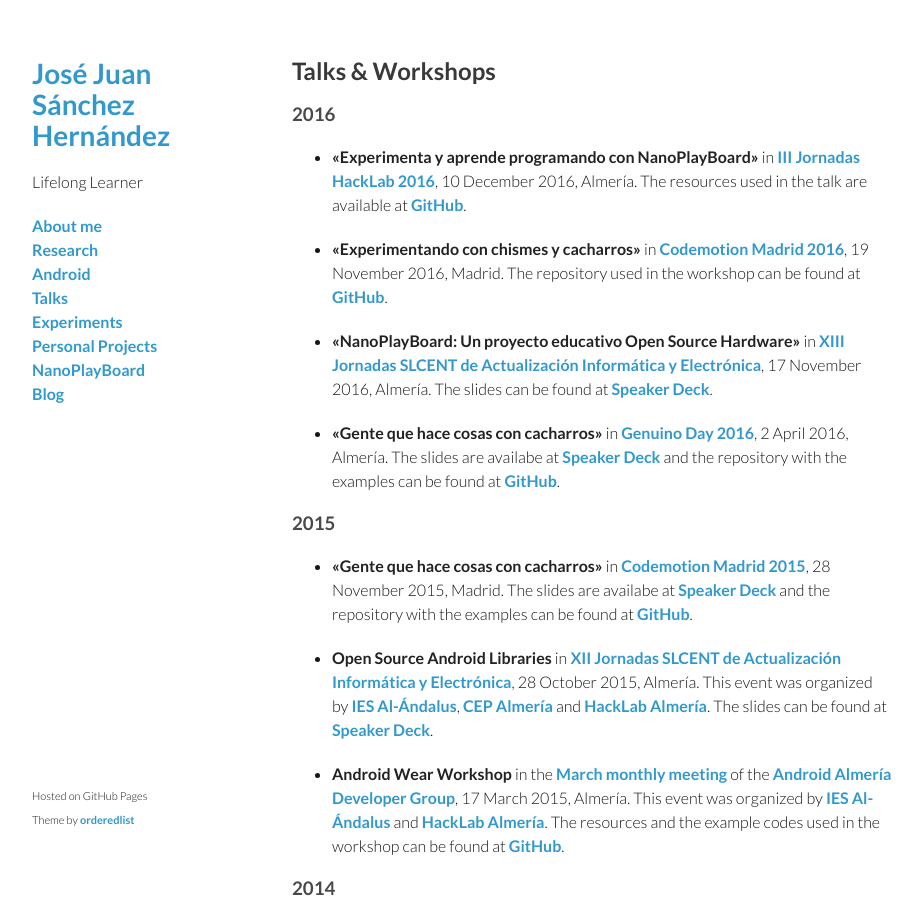
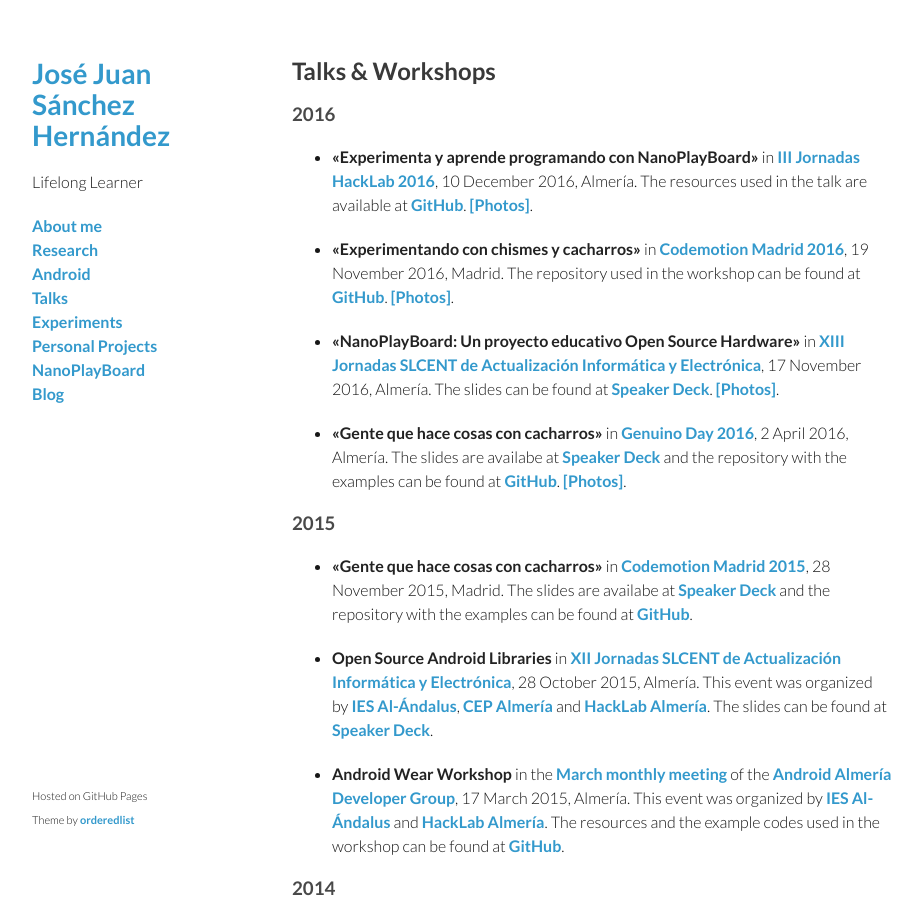
Before and after one commit to josejuansanchez/josejuansanchez.github.io, a Jekyll site: the page built from talks/index.md, in a window 1280 px wide and 900 px high. Shown: the whole window, without its empty margins (178-1100 px from the left). Built offline with Jekyll 4.4.1, drawn with Linux system fonts in a browser that asks for light colours.

Commit message:
Added links to gallery photos

```diff
--- a/talks/index.md
+++ b/talks/index.md
@@ -7,13 +7,13 @@
 
 ### 2016
 
-  * **«Experimenta y aprende programando con NanoPlayBoard»** in [III Jornadas HackLab 2016](http://hacklabalmeria.net/2016/12/10/iii-jornadas-hacklab.html), 10 December 2016, Almería. The resources used in the talk are available at [GitHub](https://github.com/josejuansanchez/jornadas-hacklab-2016).
+  * **«Experimenta y aprende programando con NanoPlayBoard»** in [III Jornadas HackLab 2016](http://hacklabalmeria.net/2016/12/10/iii-jornadas-hacklab.html), 10 December 2016, Almería. The resources used in the talk are available at [GitHub](https://github.com/josejuansanchez/jornadas-hacklab-2016). [[Photos]](https://goo.gl/photos/Ut4zxLuLw9DxbRCY6).
 
-  * **«Experimentando con chismes y cacharros»** in [Codemotion Madrid 2016](https://2016.codemotion.es/agenda.html#5716304078045184/84674010), 19 November 2016, Madrid. The repository used in the workshop can be found at [GitHub](https://github.com/MiguelAngelLV/codemotion2016).
+  * **«Experimentando con chismes y cacharros»** in [Codemotion Madrid 2016](https://2016.codemotion.es/agenda.html#5716304078045184/84674010), 19 November 2016, Madrid. The repository used in the workshop can be found at [GitHub](https://github.com/MiguelAngelLV/codemotion2016). [[Photos]](https://goo.gl/photos/t2YNy1f8etCYd8mM6).
 
-  * **«NanoPlayBoard: Un proyecto educativo Open Source Hardware»** in [XIII Jornadas SLCENT de Actualización Informática y Electrónica](http://hacklabalmeria.net/actividades/2016/11/17/xiii-jornadas-slcent.html), 17 November 2016, Almería. The slides can be found at [Speaker Deck](https://speakerdeck.com/josejuansanchez/nanoplayboard-un-proyecto-educativo-open-source-hardware).
+  * **«NanoPlayBoard: Un proyecto educativo Open Source Hardware»** in [XIII Jornadas SLCENT de Actualización Informática y Electrónica](http://hacklabalmeria.net/actividades/2016/11/17/xiii-jornadas-slcent.html), 17 November 2016, Almería. The slides can be found at [Speaker Deck](https://speakerdeck.com/josejuansanchez/nanoplayboard-un-proyecto-educativo-open-source-hardware). [[Photos]](https://goo.gl/photos/FSuAmmQqaFLerqd1A).
 
-  * **«Gente que hace cosas con cacharros»** in [Genuino Day 2016](http://hacklabalmeria.net/actividades/2016/04/02/genuino-day.html), 2 April 2016, Almería. The slides are availabe at [Speaker Deck](https://speakerdeck.com/josejuansanchez/gente-que-hace-cosas-con-cacharros) and the repository with the examples can be found at [GitHub](https://github.com/josejuansanchez/codemotion-2015).
+  * **«Gente que hace cosas con cacharros»** in [Genuino Day 2016](http://hacklabalmeria.net/actividades/2016/04/02/genuino-day.html), 2 April 2016, Almería. The slides are availabe at [Speaker Deck](https://speakerdeck.com/josejuansanchez/gente-que-hace-cosas-con-cacharros) and the repository with the examples can be found at [GitHub](https://github.com/josejuansanchez/codemotion-2015). [[Photos]](https://goo.gl/photos/x5gDkNyY5BKktzYDA).
 
 ### 2015
 
```
